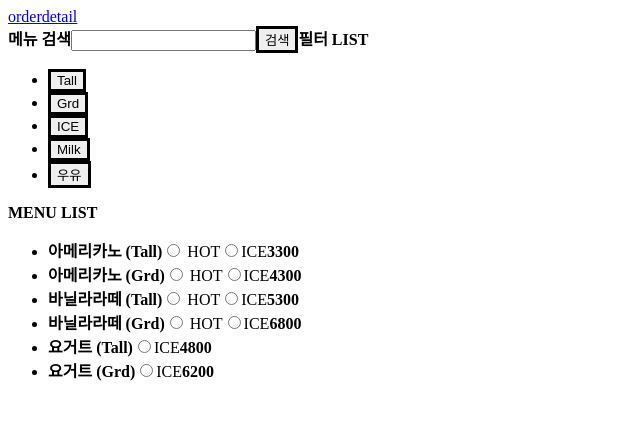
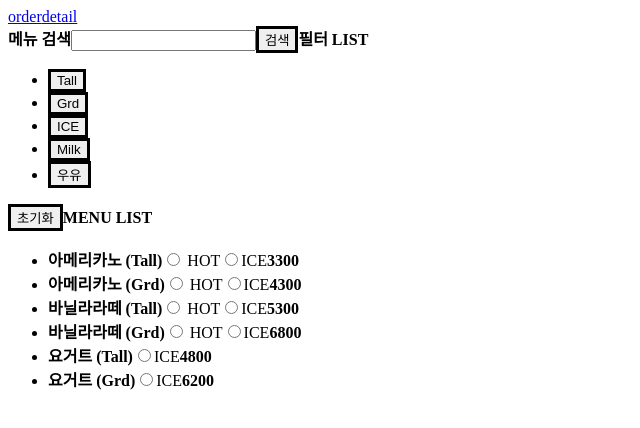
Before and after one commit to james-yang-dev/cafe-study, a React (Create React App) app: page / in a window 1280 px wide. Shown: the top 428 px of the page, without its empty margins (0-640 px from the left). Built offline with nearby package versions, Linux system fonts and the light colour scheme.

Commit message:
[feature/menuList] 초기화 버튼 추가

```diff
--- a/src/features/order/MenuList.js
+++ b/src/features/order/MenuList.js
@@ -5,6 +5,7 @@ import { menuListState } from '../../store';
 import {Button} from "../../components";
 
 // TODO : 메뉴 HOT, ICE 선택 - Input Change
+// TODO : 초기화
 // TODO : 주문 추가 - 없으면 메뉴에 추가, 있으면 해당 항목 item + 1
 // TODO : Filter (메뉴명, 메뉴 태그)
 // TODO : 검색 (메뉴명, 금액) - Input Change
@@ -97,8 +98,6 @@ export function MenuList() {
   }
   ];
 
-
-
   const numRegex = /[0-9]/g;
   const handleSearch = () => {
     let searchResult = [];
@@ -114,6 +113,10 @@ export function MenuList() {
       searchResult = productList.items.filter((item) => item.productName.indexOf(searchValue) > -1);
     }
   };
+
+  const handleInit = () => {
+    console.log('초기화');
+  }
 
   const handleFilter = (type, filterValue) => (e) => {
     const ENG_REGEX =/[a-zA-Z]/g;
@@ -138,6 +141,7 @@ export function MenuList() {
           }
       }
     });
+    // 상품 목록 진하게 표시
   };
 
   const handleOptionChange = (itemName) => e => {
@@ -176,6 +180,7 @@ export function MenuList() {
           })
         }
       </ul>
+      <Button onClick={handleInit} text="초기화"/>
       <strong>MENU LIST</strong>
       <ul>
         {
```
